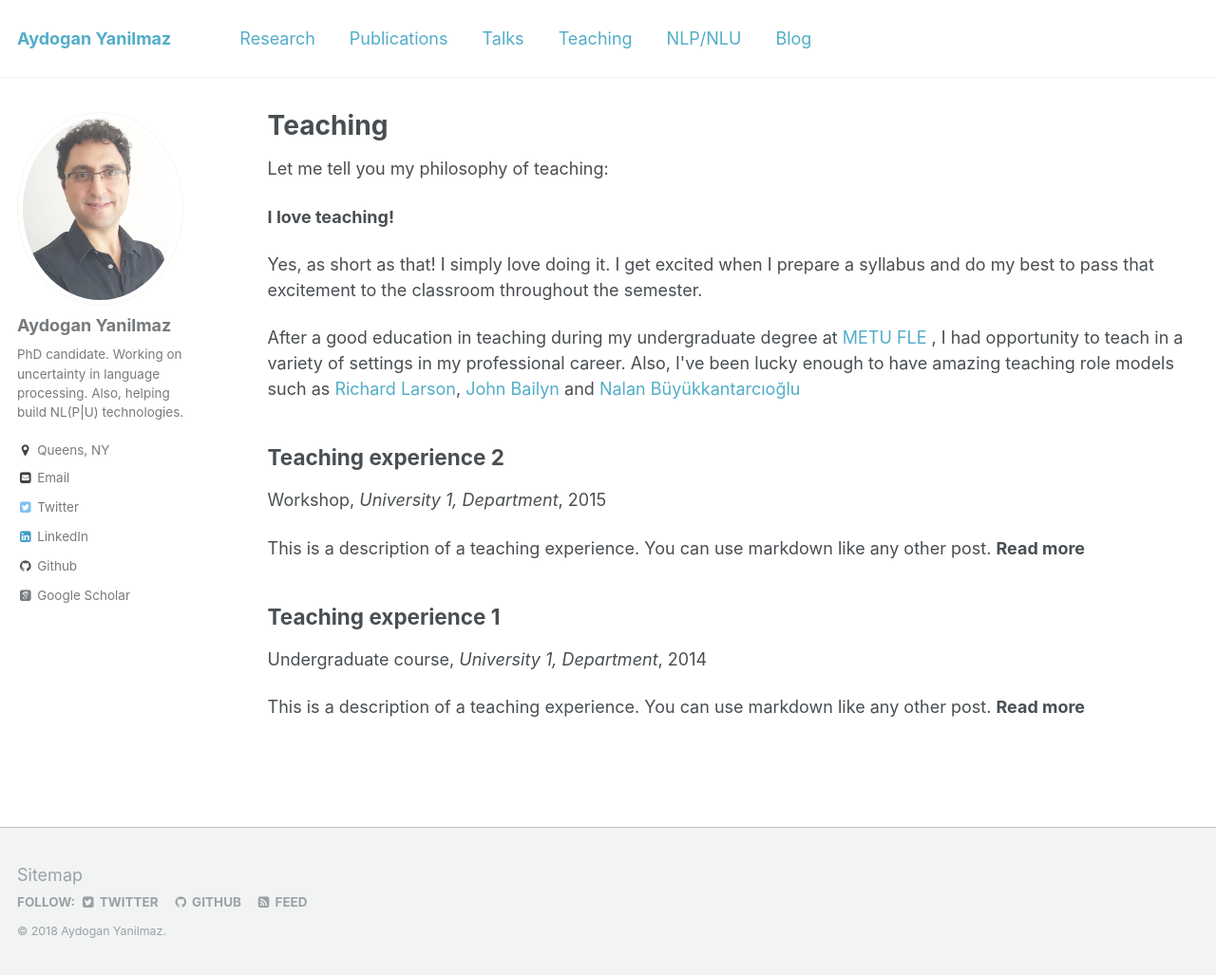
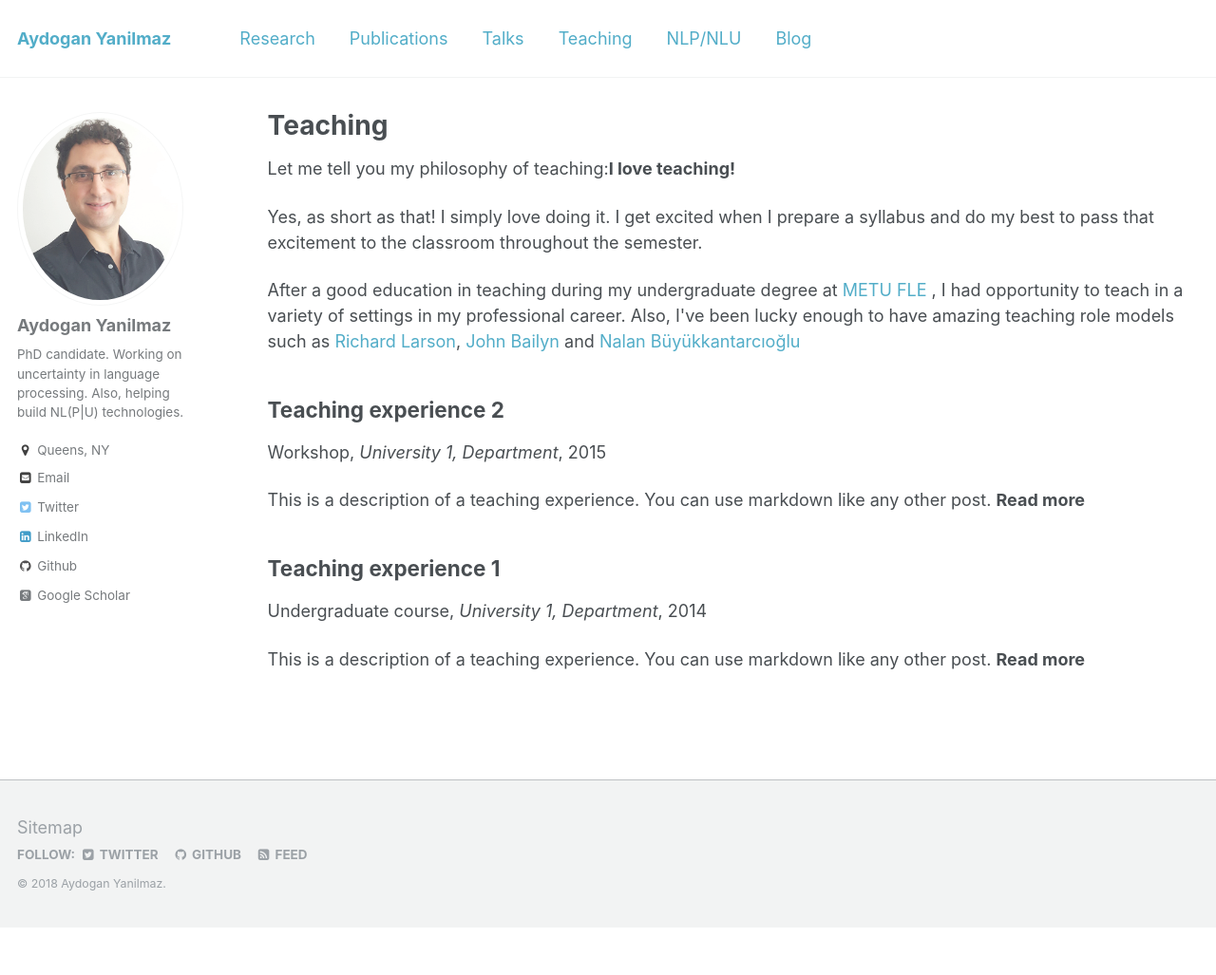
Before and after one commit to aydoganyanilmaz/aydoganyanilmaz.github.io, a Jekyll site: the page built from _pages/teaching.html, in a window 1280 px wide and 1027 px high. Shown: the whole window at 95% size. Built offline with Jekyll 4.4.1, drawn with Linux system fonts in a browser that asks for light colours; some web fonts are replaced.

```diff
--- a/_pages/teaching.html
+++ b/_pages/teaching.html
@@ -7,7 +7,7 @@ author_profile: true
 
 {% include base_path %}
 
-<p>Let me tell you my philosophy of teaching:</p> <p><strong>I love teaching!</strong></p>
+<p>Let me tell you my philosophy of teaching:<strong>I love teaching!</strong></p>
 <p>Yes, as short as that! I simply love doing it. I get excited when I prepare a syllabus and do my best to pass that excitement to
   the classroom throughout the semester. </p>
 <p>After a good education in teaching during my undergraduate degree at <a href="http://fle.metu.edu.tr/" style="color:#52adc8" target="_blank"
```
